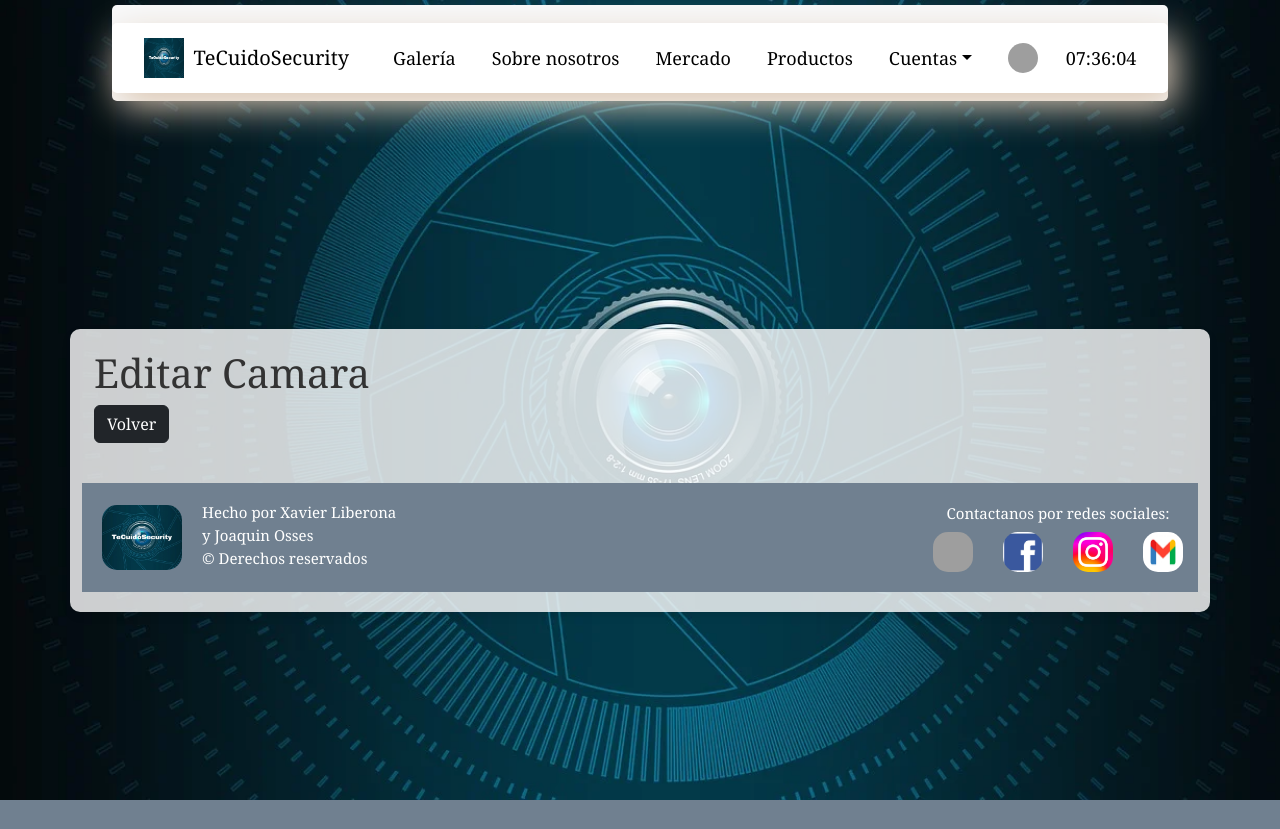
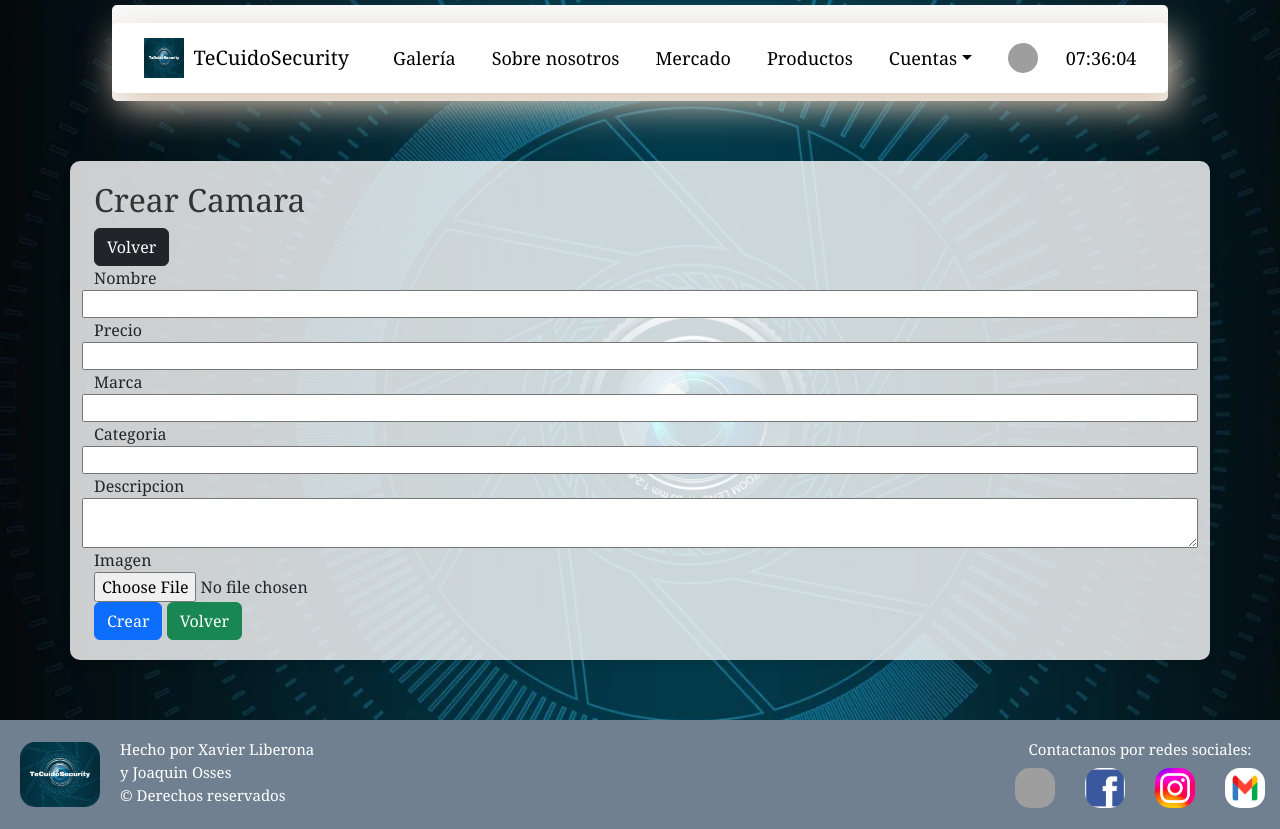
Before and after one commit to saintcarti/ProyAvance3, a Django app: template paginaWeb/inventario/templates/crud/crear.html in a window 1280 px wide. Before the commit the page ends 800 px from the top, so only its background shows below. Run offline with Django 3.2, Linux system fonts and the light colour scheme; the template is opened without the code that fills it, so the values that code supplies are empty, except form fields; form fields are guessed from the names that the template uses; grey boxes are pictures that could not be loaded.

Commit message:
cambios en crear productos

```diff
--- a/paginaWeb/inventario/templates/crud/crear.html
+++ b/paginaWeb/inventario/templates/crud/crear.html
@@ -2,11 +2,51 @@
 
 {%block contenido%}
   <div class="container">
-    <h1>Editar Camara</h1>
-    <a href ="{%url ''%}" class="btn btn-dark">Volver</a>
-    <div class="row justify-content-center">
-      <div
-    </div>
+    <h2>Crear Camara</h2>
+    <a href ="" class="btn btn-dark">Volver</a>
+
+    <form method="post" id="formulario_crear" enctype="multipart/form-data">
+      {% csrf_token %}
+      <div class="row">
+        <label for="{{ camaraform.field.name }}">
+          {{ camaraform.nombre.label }}
+        </label>
+        {{ camaraform.nombre }}
+      </div>
+      <div class="row">
+        <label for="{{ camaraform.field.name }}">
+          {{ camaraform.precio.label }}
+        </label>
+        {{ camaraform.precio }}
+      </div>
+      <div class="row">
+        <label for="{{ camaraform.field.name }}">
+          {{ camaraform.marca.label }}
+        </label>
+        {{ camaraform.marca }}
+      </div>
+      <div class="row">
+        <label for="{{ camaraform.field.name }}">
+          {{ camaraform.categoria.label }}
+        </label>
+        {{ camaraform.categoria }}
+      </div>
+      <div class="row">
+        <label for="{{ camaraform.field.name }}">
+          {{ camaraform.descripcion.label }}
+        </label>
+        {{ camaraform.descripcion }}
+      </div>
+      <div class="row">
+        <label for="{{ camaraform.field.name }}">
+          {{ camaraform.imagen.label }}
+        </label>
+        {{ camaraform.imagen }}
+      </div>
+      <input type="submit" value="Crear" class="btn btn-primary">
+      <a href="{%url 'inicio'%}" class="btn btn-success">Volver</a>
+
+    </form>
   </div>
 
 {%endblock%}
--- a/paginaWeb/inventario/templates/crud/listado_camaras.html
+++ b/paginaWeb/inventario/templates/crud/listado_camaras.html
@@ -19,6 +19,8 @@
                     <th style= "padding: 10px;" scope="col">imagen</th>
                     <th style= "padding: 10px;" scope="col">Ver</th>
                     <th style= "padding: 10px;" scope="col">Editar</th>
+                    <th style= "padding: 10px;" scope="col">Eliminar</th>
+                    <th style= "padding: 10px;" scope="col">Crear</th>
 
 
                   </tr>
@@ -35,10 +37,12 @@
                     {%if camara.imagen%}
                         <td style= "padding: 20px;"><img  src="{{camara.imagen.url}}" style="height: 70px; width: 70px; border-radius: 8px;"></td>
                     {%else%}
-                        <td style= "padding: 20px;"><a href="#">Producto sin imagen</a></td>
+                        <td style= "padding: 20px;"><a>Producto sin imagen</a></td>
                     {%endif%}
                     <td ><a href="{% url 'detalle_camara' id=camara.idCamara %}">Ver</a></td>
                     <td ><a href="{% url 'editar_camara' id=camara.idCamara%}">Editar</a></td>
+                    <td ><a href="">Eliminar</a></td>
+                    <td ><a href="{% url 'crear_camara'%}">Crear</a></td>
                 </tr>
                 {%endfor%}
                 </tbody>
```
Also changed, not shown: paginaWeb/inventario/views.py (+11 -6 lines), paginaWeb/db.sqlite3, paginaWeb/files/imagenes/lilpmp.jpg (added).
